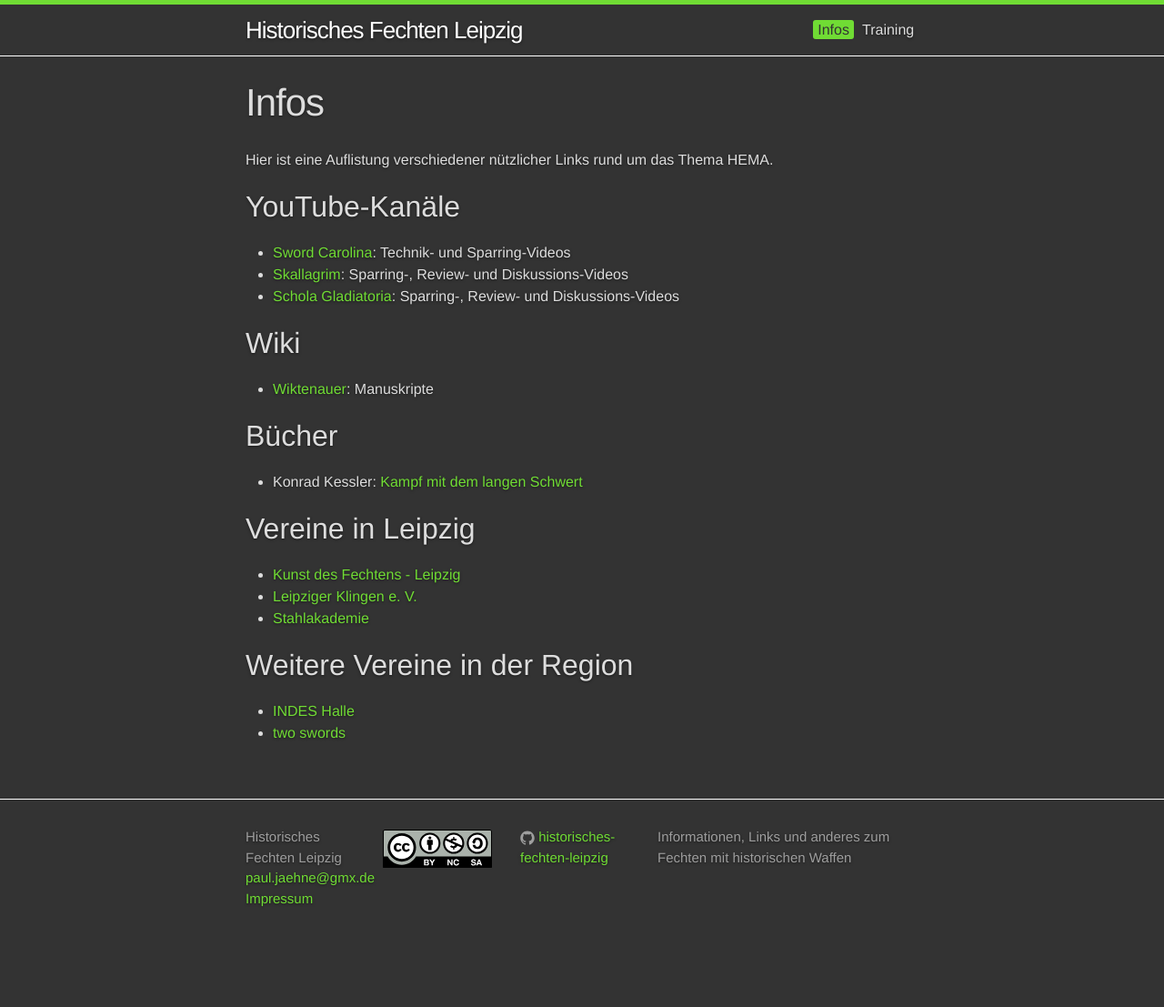
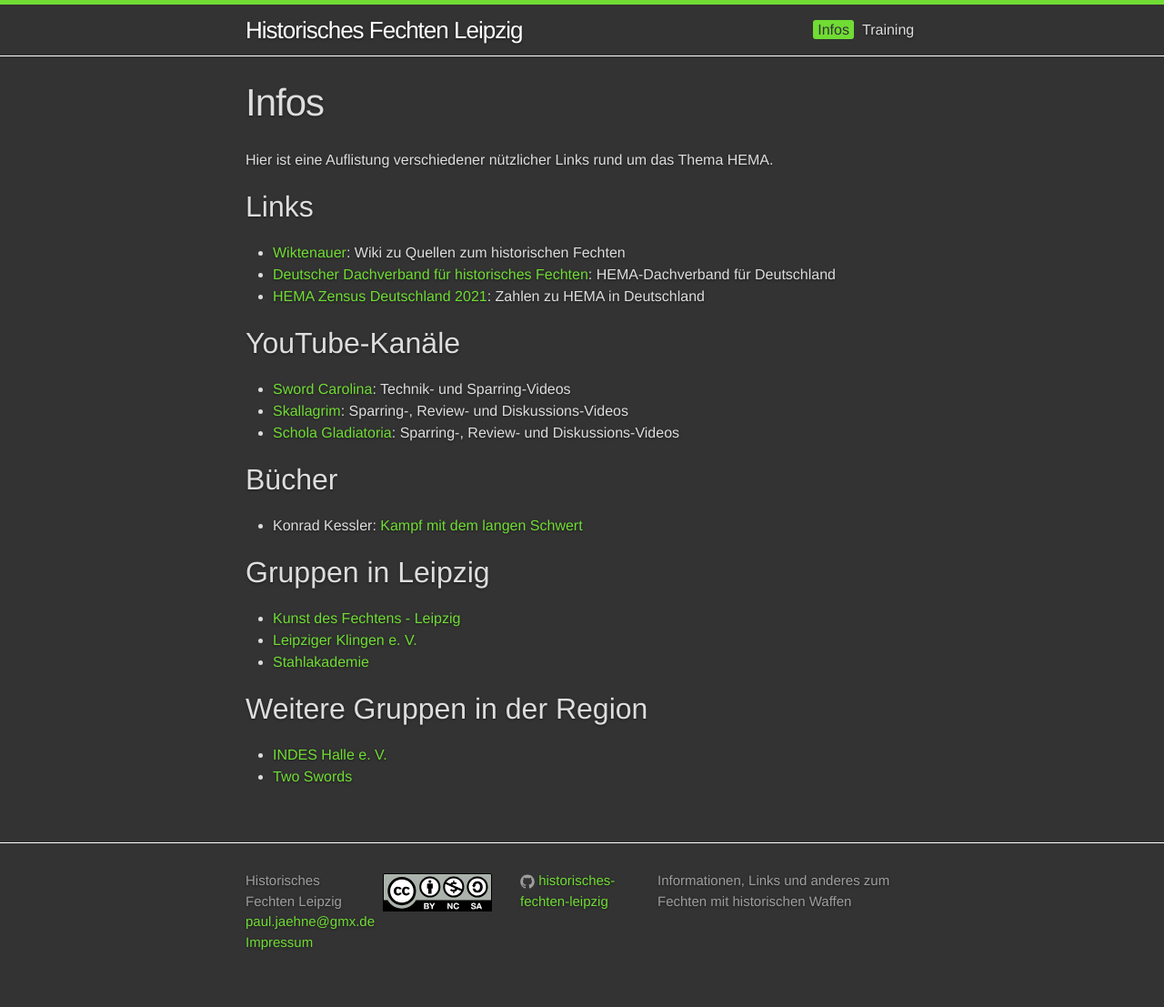
Before and after one commit to historisches-fechten-leipzig/historisches-fechten-leipzig.github.io, a Jekyll site: the page built from infos.md, in a window 1280 px wide. Shown: the whole page at 91% size. Built offline with Jekyll 4.4.1, drawn with Linux system fonts in a browser that asks for light colours; before the commit the page ends 1059 px from its top, so only the background shows below that.

Commit message:
Update links

```diff
--- a/infos.md
+++ b/infos.md
@@ -7,27 +7,29 @@
 
 Hier ist eine Auflistung verschiedener nützlicher Links rund um das Thema HEMA.
 
+## Links
+
+- [Wiktenauer](https://wiktenauer.com/wiki/Main_Page): Wiki zu Quellen zum historischen Fechten
+- [Deutscher Dachverband für historisches Fechten](https://ddhf.de/): HEMA-Dachverband für Deutschland
+- [HEMA Zensus Deutschland 2021](https://infogram.com/hema-zensus-deutschland-2021-1h7g6k0edzqdo2o?live): Zahlen zu HEMA in Deutschland
+
 ## YouTube-Kanäle
 
 - [Sword Carolina](https://www.youtube.com/@SwordCarolina/videos): Technik- und Sparring-Videos
 - [Skallagrim](https://www.youtube.com/@Skallagrim/videos): Sparring-, Review- und Diskussions-Videos
 - [Schola Gladiatoria](https://www.youtube.com/@scholagladiatoria/videos): Sparring-, Review- und Diskussions-Videos
 
-## Wiki
-
-- [Wiktenauer](https://wiktenauer.com/wiki/Main_Page): Manuskripte
-
 ## Bücher
 
 - Konrad Kessler: [Kampf mit dem langen Schwert](https://www.amazon.de/langen-Schwert-Grundlagen-Schwertkampfs-Fechtkunst/dp/3878920911)
 
-## Vereine in Leipzig
+## Gruppen in Leipzig
 
 - [Kunst des Fechtens - Leipzig](https://historical-weapons-combat.de/kdf-leipzig)
 - [Leipziger Klingen e. V.](https://leipziger-klingen.de/)
 - [Stahlakademie](https://www.stahlakademie.net/)
 
-## Weitere Vereine in der Region
+## Weitere Gruppen in der Region
 
-- [INDES Halle](https://www.indes-fechtkuenste.de/)
-- [two swords](https://twoswords.wordpress.com/)
+- [INDES Halle e. V.](https://www.indes-fechtkuenste.de/)
+- [Two Swords](https://twoswords.wordpress.com/)
```
